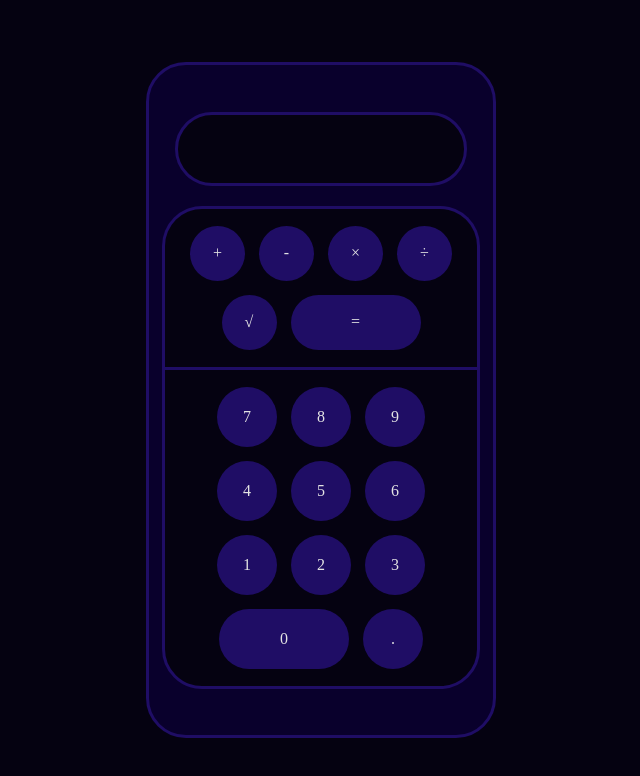
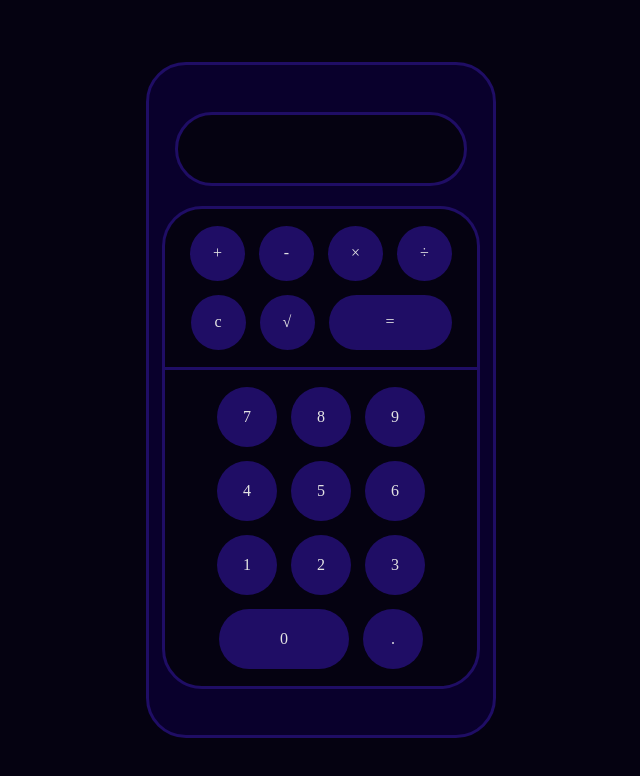
Before and after one commit to yavar5492/calculator, a plain HTML site: page index.html in a window 1280 px wide. Shown: the whole page, without its empty margins (319-959 px from the left). Drawn offline with Linux system fonts and the light colour scheme.

Commit message:
add clear all btn

```diff
--- a/assets/src/index.js
+++ b/assets/src/index.js
@@ -27,10 +27,9 @@ plusBtn.forEach(e => {
         operator = e.getAttribute("id");
         b = Number(inputEl.value);
         inputEl.value = "";
+        btnEL.classList.remove("display")
     })
 })
-
-
 
 equalEl.addEventListener("click", (e) => {
     var c = Number(inputEl.value);
@@ -50,6 +49,10 @@ equalEl.addEventListener("click", (e) => {
     if (operator == "radical") {
         m = Math.sqrt(b);
     }
+    if (operator == "clear") {
+        inputEl.value = b;
+        btnEL.classList.remove("display")
+    }
     if (typeof m === 'number' && !Number.isInteger(m)) {
         m = m.toFixed(5);
     }
--- a/assets/style/style.css
+++ b/assets/style/style.css
@@ -99,6 +99,10 @@
     width: 100px !important;
     height: 25px;
 }
+.e{
+    width: 93px !important;
+    height: 25px;
+}
 .input-previwe{
     width: 90%;
     display: flex;
--- a/index.html
+++ b/index.html
@@ -23,8 +23,9 @@
                 <button id="minus" class="btn-operators">-</button>
                 <button id="multiplied" class="btn-operators">×</button>
                 <button id="distribution" class="btn-operators">÷</button>
+                <button id="clear" class="btn-operators">c</button>
                 <button id="radical" class="btn-operators">√</button>
-                <button id="equal" class="btn-operatorss m">=</button>
+                <button id="equal" class="btn-operatorss e">=</button>
             </div>
             <div class="number">
                 <button class="btn-number">9</button>
```
